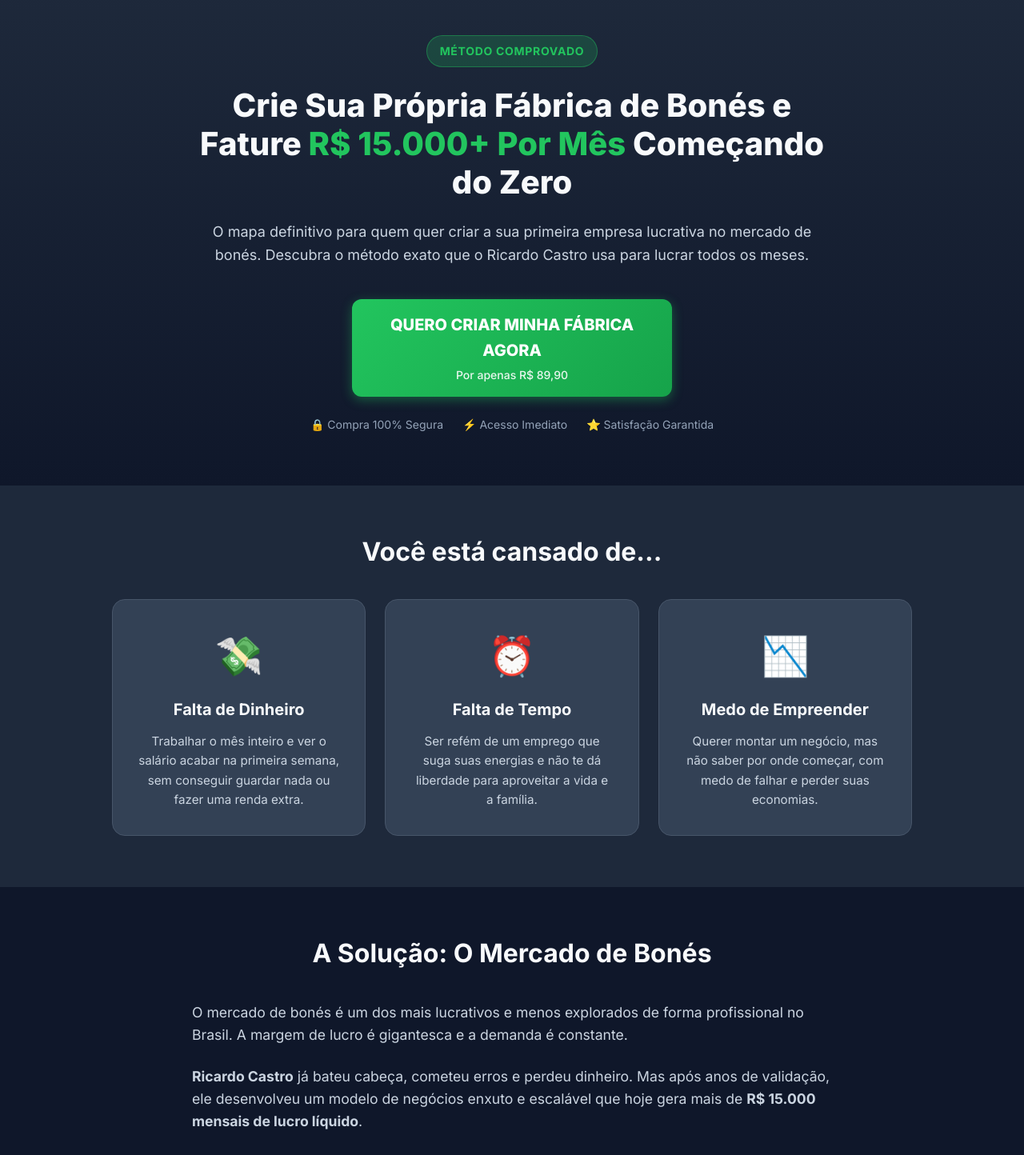
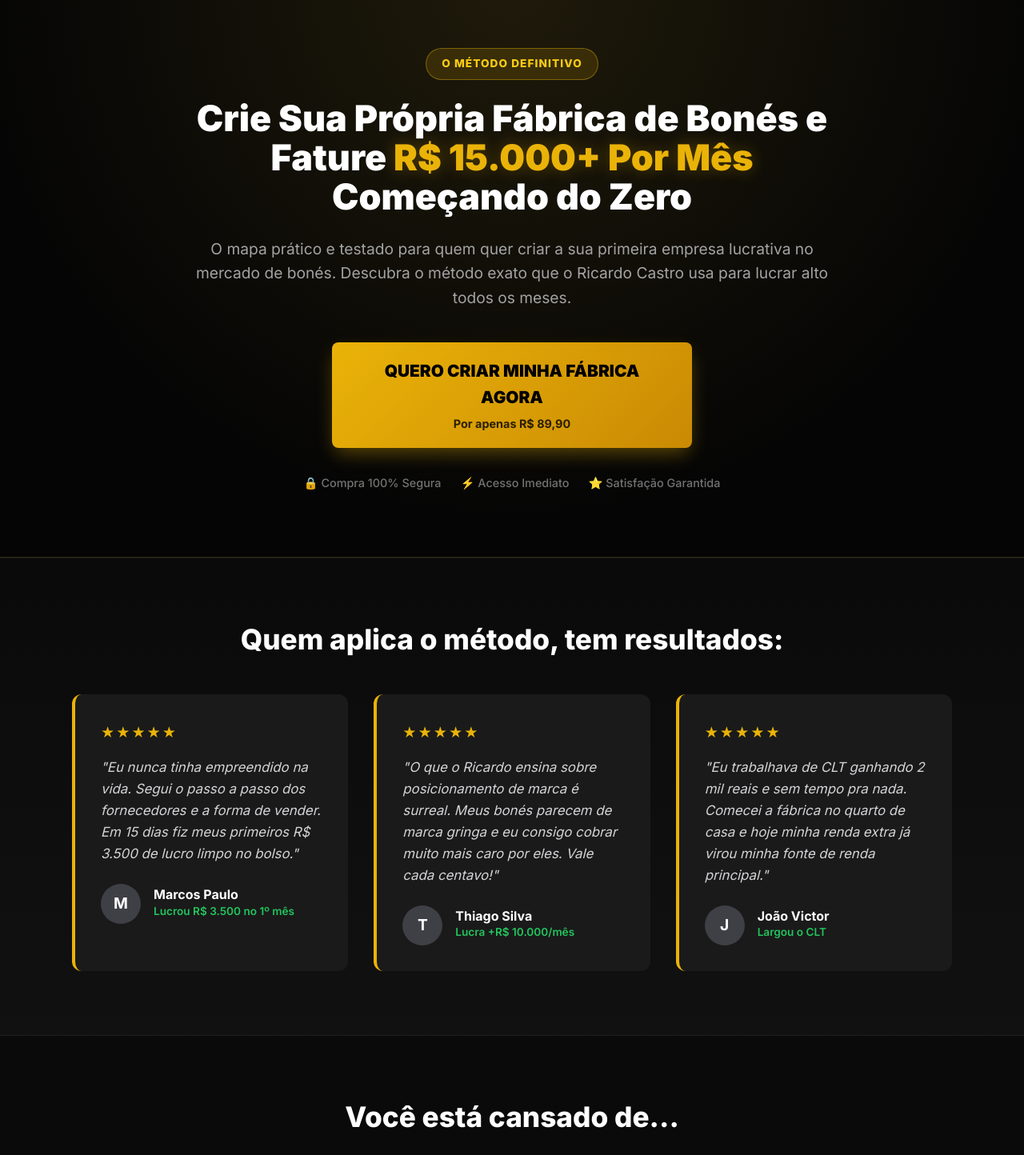
Before and after one commit to marlin-stenio-lima/digital, a Next.js app: page /fabrica-de-bones in a window 1280 px wide. Shown: the part 20-1464 px from the top of the page at 80% size. Built offline with nearby package versions, Linux system fonts and the light colour scheme; no server answers.

Commit message:
Update Fabrica de Bones landing page colors to premium black/gold and add social proof section

```diff
--- a/src/app/fabrica-de-bones/page.module.css
+++ b/src/app/fabrica-de-bones/page.module.css
@@ -1,19 +1,20 @@
 .container {
   min-height: 100vh;
-  background-color: #0f172a; /* Dark theme */
-  color: #f8fafc;
+  background-color: #050505; /* Deep premium black */
+  color: #fafafa;
   font-family: 'Inter', sans-serif;
   line-height: 1.6;
 }
 
 /* HERO SECTION */
 .hero {
-  padding: 4rem 1rem;
-  background: linear-gradient(to bottom, #1e293b, #0f172a);
+  padding: 5rem 1rem;
+  background: radial-gradient(circle at top, #1f1a0a 0%, #050505 70%);
   text-align: center;
   display: flex;
   flex-direction: column;
   align-items: center;
+  border-bottom: 1px solid #2a2411;
 }
 
 .heroContent {
@@ -23,32 +24,36 @@
 
 .badge {
   display: inline-block;
-  background-color: rgba(34, 197, 94, 0.2);
-  color: #22c55e;
-  padding: 0.5rem 1rem;
+  background-color: rgba(234, 179, 8, 0.15);
+  color: #facc15; /* Gold */
+  padding: 0.5rem 1.2rem;
   border-radius: 9999px;
-  font-size: 0.875rem;
-  font-weight: 700;
-  letter-spacing: 0.05em;
+  font-size: 0.85rem;
+  font-weight: 800;
+  letter-spacing: 0.08em;
   margin-bottom: 1.5rem;
-  border: 1px solid rgba(34, 197, 94, 0.4);
+  border: 1px solid rgba(234, 179, 8, 0.4);
+  text-transform: uppercase;
 }
 
 .headline {
-  font-size: 2.5rem;
-  font-weight: 800;
+  font-size: 2.8rem;
+  font-weight: 900;
   margin-bottom: 1.5rem;
-  line-height: 1.2;
+  line-height: 1.1;
+  color: #ffffff;
 }
 
 .highlight {
-  color: #22c55e; /* Green focus for money */
+  color: #eab308; /* Gold highlight */
+  text-shadow: 0 0 20px rgba(234, 179, 8, 0.3);
 }
 
 .subheadline {
-  font-size: 1.125rem;
-  color: #cbd5e1;
+  font-size: 1.2rem;
+  color: #a3a3a3;
   margin-bottom: 2.5rem;
+  font-weight: 400;
 }
 
 /* CTA BUTTONS */
@@ -57,106 +62,189 @@
   flex-direction: column;
   align-items: center;
   justify-content: center;
-  background: linear-gradient(135deg, #22c55e 0%, #16a34a 100%);
-  color: white;
+  background: linear-gradient(135deg, #eab308 0%, #ca8a04 100%);
+  color: #000000;
   text-decoration: none;
-  padding: 1rem 2rem;
-  border-radius: 12px;
-  font-size: 1.25rem;
-  font-weight: 800;
+  padding: 1.2rem 2rem;
+  border-radius: 8px;
+  font-size: 1.3rem;
+  font-weight: 900;
   text-transform: uppercase;
   transition: all 0.3s ease;
-  box-shadow: 0 4px 14px 0 rgba(34, 197, 94, 0.39);
+  box-shadow: 0 10px 25px -5px rgba(234, 179, 8, 0.4);
   width: 100%;
-  max-width: 400px;
+  max-width: 450px;
   margin: 0 auto;
 }
 
 .ctaButton:hover, .ctaButtonPulse:hover, .ctaButtonSec:hover {
-  transform: translateY(-2px);
-  box-shadow: 0 6px 20px rgba(34, 197, 94, 0.4);
+  transform: translateY(-3px);
+  box-shadow: 0 15px 35px -5px rgba(234, 179, 8, 0.6);
+  background: linear-gradient(135deg, #facc15 0%, #eab308 100%);
 }
 
 .ctaSub {
-  font-size: 0.875rem;
-  font-weight: 500;
+  font-size: 0.9rem;
+  font-weight: 700;
   text-transform: none;
-  opacity: 0.9;
-  margin-top: 0.25rem;
+  opacity: 0.8;
+  margin-top: 0.3rem;
 }
 
 .ctaButtonPulse {
-  animation: pulse 2s infinite;
+  animation: pulseGold 2s infinite;
 }
 
-@keyframes pulse {
-  0% { transform: scale(1); box-shadow: 0 0 0 0 rgba(34, 197, 94, 0.7); }
-  70% { transform: scale(1.05); box-shadow: 0 0 0 15px rgba(34, 197, 94, 0); }
-  100% { transform: scale(1); box-shadow: 0 0 0 0 rgba(34, 197, 94, 0); }
+@keyframes pulseGold {
+  0% { transform: scale(1); box-shadow: 0 0 0 0 rgba(234, 179, 8, 0.6); }
+  70% { transform: scale(1.03); box-shadow: 0 0 0 15px rgba(234, 179, 8, 0); }
+  100% { transform: scale(1); box-shadow: 0 0 0 0 rgba(234, 179, 8, 0); }
 }
 
 .trustIndicators {
   display: flex;
   justify-content: center;
   gap: 1.5rem;
-  margin-top: 1.5rem;
-  font-size: 0.875rem;
-  color: #94a3b8;
+  margin-top: 2rem;
+  font-size: 0.9rem;
+  color: #737373;
   flex-wrap: wrap;
+  font-weight: 500;
 }
 
 /* SECTIONS */
 .sectionTitle {
-  font-size: 2rem;
-  font-weight: 700;
+  font-size: 2.2rem;
+  font-weight: 800;
   text-align: center;
-  margin-bottom: 2.5rem;
-  color: #f8fafc;
+  margin-bottom: 3rem;
+  color: #ffffff;
 }
 
 .painSection {
-  padding: 4rem 1rem;
-  background-color: #1e293b;
+  padding: 5rem 1rem;
+  background-color: #0a0a0a;
 }
 
 .painCards {
   display: flex;
   flex-wrap: wrap;
-  gap: 1.5rem;
+  gap: 2rem;
   justify-content: center;
-  max-width: 1000px;
+  max-width: 1100px;
   margin: 0 auto;
 }
 
 .painCard {
-  background-color: #334155;
-  padding: 2rem;
-  border-radius: 16px;
+  background-color: #121212;
+  padding: 2.5rem;
+  border-radius: 12px;
   flex: 1;
-  min-width: 250px;
+  min-width: 280px;
   text-align: center;
-  border: 1px solid #475569;
+  border: 1px solid #262626;
+  transition: transform 0.3s ease;
+}
+
+.painCard:hover {
+  transform: translateY(-5px);
+  border-color: #3f3f46;
 }
 
 .painIcon {
-  font-size: 3rem;
-  margin-bottom: 1rem;
+  font-size: 3.5rem;
+  margin-bottom: 1.5rem;
 }
 
 .painCard h3 {
-  font-size: 1.25rem;
-  color: #f8fafc;
+  font-size: 1.4rem;
+  color: #ffffff;
   margin-bottom: 1rem;
+  font-weight: 700;
 }
 
 .painCard p {
-  color: #cbd5e1;
-  font-size: 0.95rem;
+  color: #a3a3a3;
+  font-size: 1rem;
+  line-height: 1.5;
+}
+
+/* SOCIAL PROOF SECTION */
+.socialProof {
+  padding: 5rem 1rem;
+  background: linear-gradient(to bottom, #0a0a0a, #111111);
+  border-top: 1px solid #1f1f1f;
+  border-bottom: 1px solid #1f1f1f;
+}
+
+.testimonialsGrid {
+  display: flex;
+  flex-wrap: wrap;
+  gap: 2rem;
+  max-width: 1100px;
+  margin: 0 auto;
+  justify-content: center;
+}
+
+.testimonialCard {
+  background-color: #1a1a1a;
+  padding: 2rem;
+  border-radius: 12px;
+  border-left: 4px solid #eab308;
+  flex: 1;
+  min-width: 300px;
+}
+
+.stars {
+  color: #eab308;
+  font-size: 1.2rem;
+  margin-bottom: 1rem;
+  letter-spacing: 2px;
+}
+
+.testimonialText {
+  font-size: 1.05rem;
+  font-style: italic;
+  color: #d4d4d8;
+  margin-bottom: 1.5rem;
+  line-height: 1.6;
+}
+
+.testimonialAuthor {
+  display: flex;
+  align-items: center;
+  gap: 1rem;
+}
+
+.authorAvatar {
+  width: 50px;
+  height: 50px;
+  background-color: #3f3f46;
+  border-radius: 50%;
+  display: flex;
+  align-items: center;
+  justify-content: center;
+  font-weight: bold;
+  color: #fff;
+  font-size: 1.2rem;
+}
+
+.authorInfo h4 {
+  margin: 0;
+  color: #fff;
+  font-size: 1rem;
+}
+
+.authorInfo p {
+  margin: 0;
+  color: #22c55e; /* Green for profit indicator */
+  font-size: 0.85rem;
+  font-weight: 600;
 }
 
 .solutionSection {
-  padding: 4rem 1rem;
-  background-color: #0f172a;
+  padding: 5rem 1rem;
+  background-color: #050505;
   text-align: center;
 }
 
@@ -166,15 +254,15 @@
 }
 
 .paragraph {
-  font-size: 1.1rem;
-  color: #cbd5e1;
+  font-size: 1.2rem;
+  color: #a3a3a3;
   margin-bottom: 1.5rem;
   text-align: left;
 }
 
 .whatYouGet {
-  padding: 4rem 1rem;
-  background-color: #1e293b;
+  padding: 5rem 1rem;
+  background-color: #0a0a0a;
 }
 
 .benefitsList {
@@ -185,55 +273,66 @@
 }
 
 .benefitsList li {
-  background-color: rgba(255, 255, 255, 0.05);
+  background-color: #121212;
   margin-bottom: 1rem;
   padding: 1.5rem;
-  border-radius: 12px;
+  border-radius: 8px;
   font-size: 1.1rem;
-  color: #e2e8f0;
-  border-left: 4px solid #22c55e;
+  color: #e5e5e5;
+  border: 1px solid #262626;
+  display: flex;
+  align-items: flex-start;
+  gap: 1rem;
+}
+
+.benefitsList li strong {
+  color: #eab308;
 }
 
 .finalCta {
-  padding: 4rem 1rem;
-  background-color: #0f172a;
+  padding: 5rem 1rem;
+  background: url('/images/dark-bg-pattern.png') center/cover, #050505;
   display: flex;
   justify-content: center;
 }
 
 .finalBox {
-  background: linear-gradient(145deg, #1e293b, #0f172a);
-  padding: 3rem 2rem;
-  border-radius: 24px;
+  background: linear-gradient(145deg, #171717, #0a0a0a);
+  padding: 4rem 2rem;
+  border-radius: 16px;
   text-align: center;
-  border: 1px solid #334155;
-  box-shadow: 0 20px 25px -5px rgba(0, 0, 0, 0.5);
+  border: 1px solid #3f3f46;
+  box-shadow: 0 25px 50px -12px rgba(0, 0, 0, 0.8);
   max-width: 600px;
   width: 100%;
 }
 
 .finalBox h2 {
-  font-size: 2rem;
+  font-size: 2.2rem;
   margin-bottom: 1rem;
+  color: #ffffff;
+  font-weight: 900;
 }
 
 .finalBox p {
-  color: #cbd5e1;
+  color: #a3a3a3;
   margin-bottom: 2rem;
+  font-size: 1.1rem;
 }
 
 .priceTag {
-  margin-bottom: 2rem;
+  margin-bottom: 2.5rem;
   font-size: 1.125rem;
-  color: #94a3b8;
+  color: #737373;
 }
 
 .priceHighlight {
-  font-size: 3rem;
+  font-size: 3.5rem;
   font-weight: 900;
-  color: #22c55e;
+  color: #eab308;
   display: block;
   margin-top: 0.5rem;
+  line-height: 1;
 }
 
 @media (max-width: 768px) {
@@ -241,6 +340,9 @@
     font-size: 2rem;
   }
   .subheadline {
-    font-size: 1rem;
+    font-size: 1.05rem;
+  }
+  .sectionTitle {
+    font-size: 1.8rem;
   }
 }
--- a/src/app/fabrica-de-bones/page.tsx
+++ b/src/app/fabrica-de-bones/page.tsx
@@ -17,12 +17,12 @@ export default function FabricaDeBonesLP() {
         {/* HERO SECTION */}
         <section className={styles.hero}>
           <div className={styles.heroContent}>
-            <div className={styles.badge}>MÉTODO COMPROVADO</div>
+            <div className={styles.badge}>O MÉTODO DEFINITIVO</div>
             <h1 className={styles.headline}>
               Crie Sua Própria Fábrica de Bonés e Fature <span className={styles.highlight}>R$ 15.000+ Por Mês</span> Começando do Zero
             </h1>
             <p className={styles.subheadline}>
-              O mapa definitivo para quem quer criar a sua primeira empresa lucrativa no mercado de bonés. Descubra o método exato que o Ricardo Castro usa para lucrar todos os meses.
+              O mapa prático e testado para quem quer criar a sua primeira empresa lucrativa no mercado de bonés. Descubra o método exato que o Ricardo Castro usa para lucrar alto todos os meses.
             </p>
 
             <Link href="/fabrica-de-bones/checkout" className={styles.ctaButton}>
@@ -35,6 +35,56 @@ export default function FabricaDeBonesLP() {
               <span>⚡ Acesso Imediato</span>
               <span>⭐ Satisfação Garantida</span>
             </div>
+          </div>
+        </section>
+
+        {/* SOCIAL PROOF SECTION */}
+        <section className={styles.socialProof}>
+          <h2 className={styles.sectionTitle}>Quem aplica o método, tem resultados:</h2>
+          <div className={styles.testimonialsGrid}>
+
+            <div className={styles.testimonialCard}>
+              <div className={styles.stars}>★★★★★</div>
+              <p className={styles.testimonialText}>
+                "Eu nunca tinha empreendido na vida. Segui o passo a passo dos fornecedores e a forma de vender. Em 15 dias fiz meus primeiros R$ 3.500 de lucro limpo no bolso."
+              </p>
+              <div className={styles.testimonialAuthor}>
+                <div className={styles.authorAvatar}>M</div>
+                <div className={styles.authorInfo}>
+                  <h4>Marcos Paulo</h4>
+                  <p>Lucrou R$ 3.500 no 1º mês</p>
+                </div>
+              </div>
+            </div>
+
+            <div className={styles.testimonialCard}>
+              <div className={styles.stars}>★★★★★</div>
+              <p className={styles.testimonialText}>
+                "O que o Ricardo ensina sobre posicionamento de marca é surreal. Meus bonés parecem de marca gringa e eu consigo cobrar muito mais caro por eles. Vale cada centavo!"
+              </p>
+              <div className={styles.testimonialAuthor}>
+                <div className={styles.authorAvatar}>T</div>
+                <div className={styles.authorInfo}>
+                  <h4>Thiago Silva</h4>
+                  <p>Lucra +R$ 10.000/mês</p>
+                </div>
+              </div>
+            </div>
+
+            <div className={styles.testimonialCard}>
+              <div className={styles.stars}>★★★★★</div>
+              <p className={styles.testimonialText}>
+                "Eu trabalhava de CLT ganhando 2 mil reais e sem tempo pra nada. Comecei a fábrica no quarto de casa e hoje minha renda extra já virou minha fonte de renda principal."
+              </p>
+              <div className={styles.testimonialAuthor}>
+                <div className={styles.authorAvatar}>J</div>
+                <div className={styles.authorInfo}>
+                  <h4>João Victor</h4>
+                  <p>Largou o CLT</p>
+                </div>
+              </div>
+            </div>
+
           </div>
         </section>
 
@@ -84,10 +134,10 @@ export default function FabricaDeBonesLP() {
         <section className={styles.whatYouGet}>
           <h2 className={styles.sectionTitle}>O que você vai descobrir:</h2>
           <ul className={styles.benefitsList}>
-            <li>✅ <strong>Fornecedores Secretos:</strong> Onde comprar matéria-prima com qualidade premium e preço de atacado.</li>
-            <li>✅ <strong>Modelagem de Negócio:</strong> Como estruturar sua marca para parecer gigante desde o dia 1.</li>
-            <li>✅ <strong>Estratégia de Vendas:</strong> Como atrair clientes todos os dias e vender sem precisar implorar.</li>
-            <li>✅ <strong>Gestão Simplificada:</strong> Como administrar a produção e o caixa para garantir lucros de R$ 15.000+.</li>
+            <li><strong>✅ Fornecedores Secretos:</strong> Onde comprar matéria-prima com qualidade premium e preço de atacado.</li>
+            <li><strong>✅ Modelagem de Negócio:</strong> Como estruturar sua marca para parecer gigante desde o dia 1.</li>
+            <li><strong>✅ Estratégia de Vendas:</strong> Como atrair clientes todos os dias e vender sem precisar implorar.</li>
+            <li><strong>✅ Gestão Simplificada:</strong> Como administrar a produção e o caixa para garantir lucros de R$ 15.000+.</li>
           </ul>
         </section>
 
```
